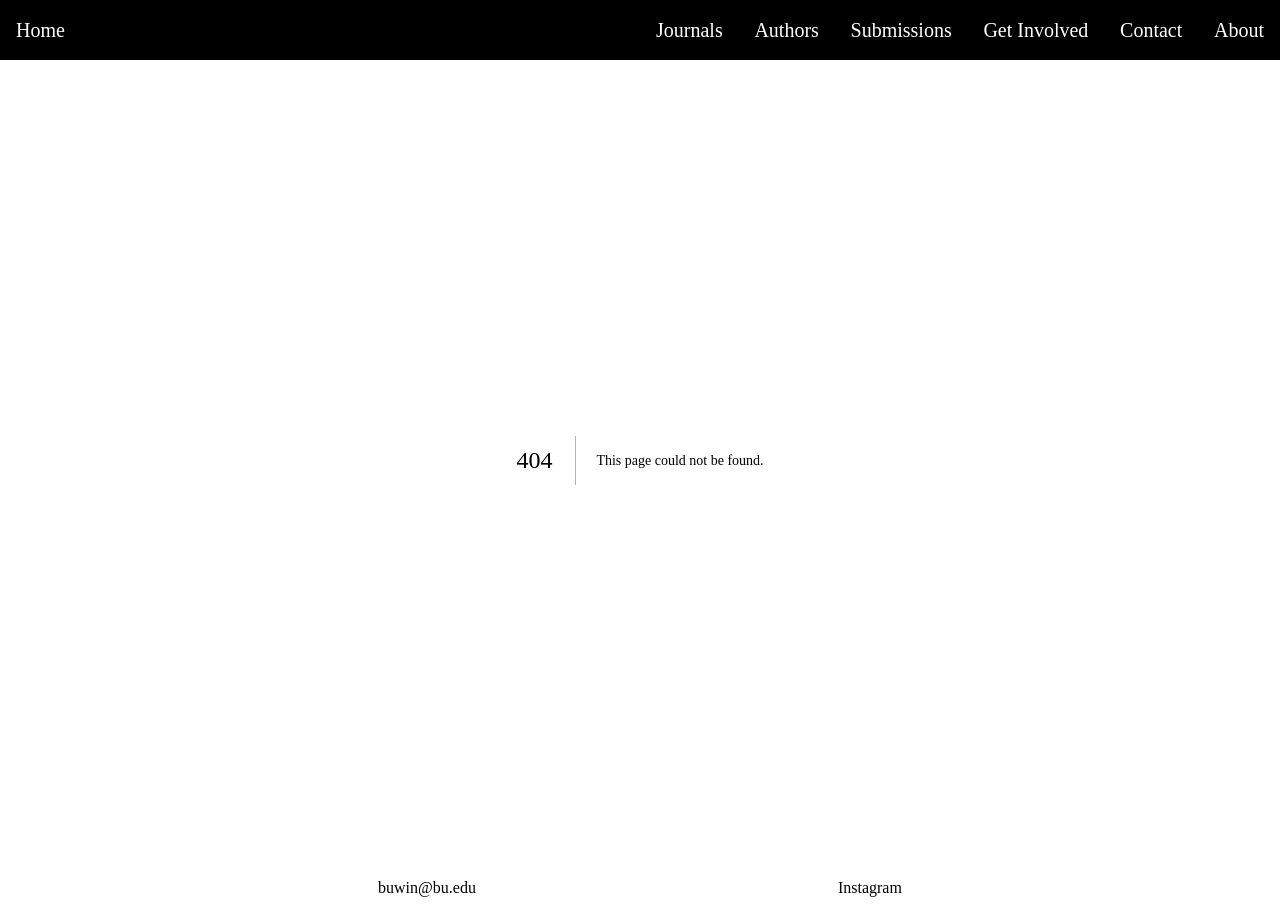
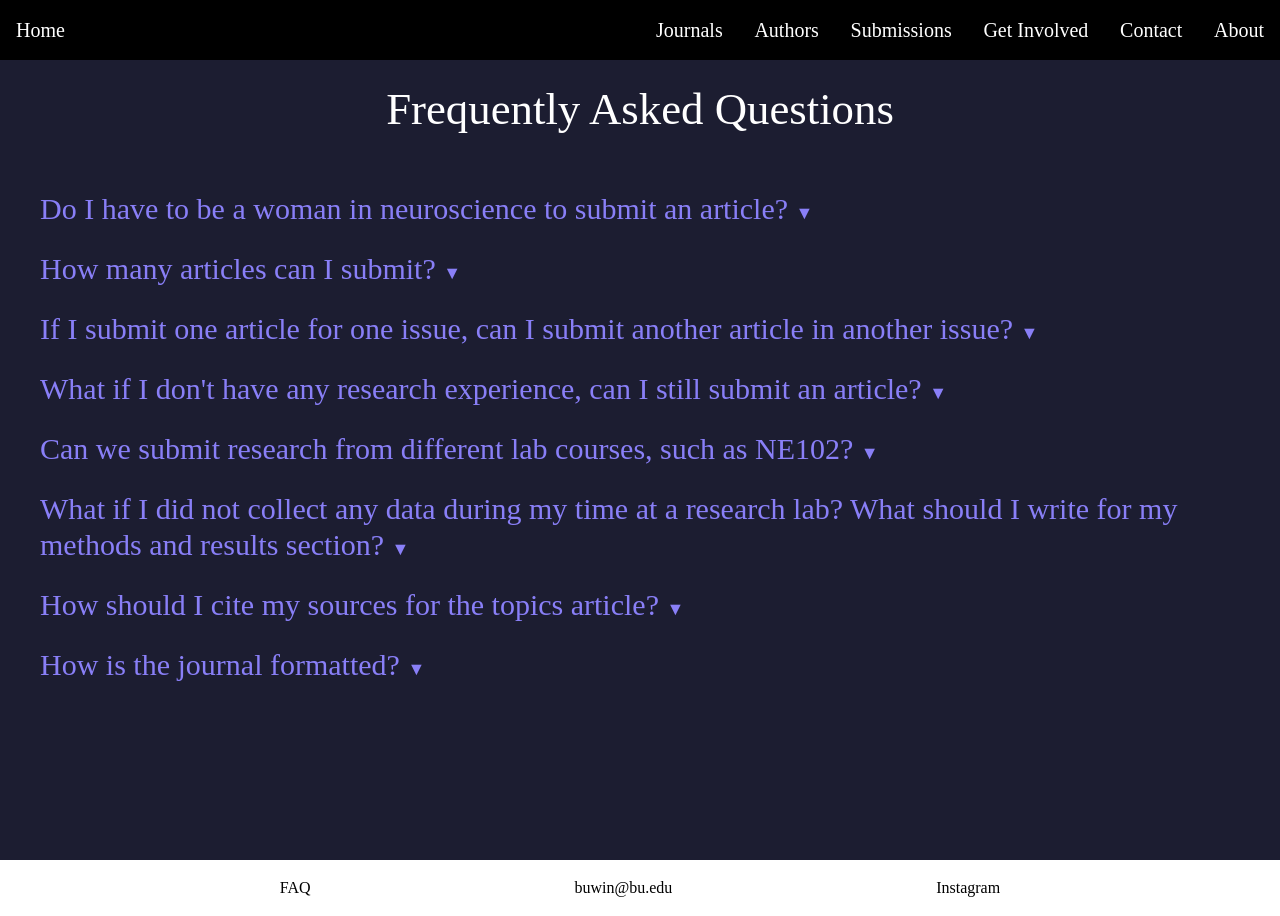
Before and after one commit to ridanaeeem/win-journal, a Next.js app: page /faq in a window 1280 px wide. Before the commit this address had no page. Built offline with nearby package versions, Linux system fonts and the light colour scheme.

Commit message:
faq page

```diff
--- a/app/contact/page.tsx
+++ b/app/contact/page.tsx
@@ -65,35 +65,6 @@ export default function Contact() {
 						<ContactForm />
 					</div>
 				</div>
-				<h2 className="m-10 mb-0 text-4xl">Frequently Asked Questions</h2>
-				<div className="m-10 mb-0 text-4xl">
-					<Collapsible
-						title="Do I have to be a woman in neuroscience to submit an article?"
-						description="Absolutely not, anyone is welcome to submit any type of article, as long as they are a BU student!"
-					/>
-					<Collapsible
-						title="How many articles can I submit?"
-						description="There is no limit to how many or how little articles you can submit. You are welcome to submit as many articles as you desire! We suggest that if you want to submit multiple research articles, you may want to consider submitting them for different issues. For example, you may consider submitting an article for the summer program you just completed in our Fall issue, and then submit another article for the research you conducted during the semester in our Spring issue. This allows you to have your work displayed in multiple areas rather than just one."
-					/>
-					<Collapsible
-						title="If I submit one article for one issue, can I submit another article in another issue?"
-						description="Absolutely! As long as you do not submit the same article, you can definitely submit again when submissions for the next issue arise."
-					/>
-					<Collapsible
-						title="What if I don't have any research experience, can I still submit an article?"
-						description="Yes, anyone is welcome to submit a topics article, which does not require any experience to write. You can think of a topics article like a review paper, where you can write about whatever topic in neuroscience interests you the most and support your findings with peer-reviewed papers."
-					/>
-					<Collapsible
-						title="Can we submit research from different lab courses, such as NE102?"
-						description="Nah fam"
-					/>
-					<Collapsible
-						title="What if I did not collect any data during my time at a research lab? What should I write for my methods and results section?"
-						description=""
-					/>
-					<Collapsible title="How should I cite my sources for the topics article?" description="" />
-					<Collapsible title="How is the journal formatted?" description="" />
-				</div>
 			</main>
 		</div>
 	);
--- /dev/null
+++ b/app/faq/page.tsx
@@ -0,0 +1,41 @@
+import React from "react";
+import Collapsible from "@/components/collapsible";
+
+export default function FAQ() {
+	return (
+		<div>
+			<title>GAQ</title>
+			<main className="min-h-screen ">
+				<h1 className="subtitle">Frequently Asked Questions</h1>
+				<div className="my-5 mx-10 pb-20 text-4xl">
+					<Collapsible
+						title="Do I have to be a woman in neuroscience to submit an article?"
+						description="Absolutely not, anyone is welcome to submit any type of article, as long as they are a BU student!"
+					/>
+					<Collapsible
+						title="How many articles can I submit?"
+						description="There is no limit to how many or how little articles you can submit. You are welcome to submit as many articles as you desire! We suggest that if you want to submit multiple research articles, you may want to consider submitting them for different issues. For example, you may consider submitting an article for the summer program you just completed in our Fall issue, and then submit another article for the research you conducted during the semester in our Spring issue. This allows you to have your work displayed in multiple areas rather than just one."
+					/>
+					<Collapsible
+						title="If I submit one article for one issue, can I submit another article in another issue?"
+						description="Absolutely! As long as you do not submit the same article, you can definitely submit again when submissions for the next issue arise."
+					/>
+					<Collapsible
+						title="What if I don't have any research experience, can I still submit an article?"
+						description="Yes, anyone is welcome to submit a topics article, which does not require any experience to write. You can think of a topics article like a review paper, where you can write about whatever topic in neuroscience interests you the most and support your findings with peer-reviewed papers."
+					/>
+					<Collapsible
+						title="Can we submit research from different lab courses, such as NE102?"
+						description="Nah fam"
+					/>
+					<Collapsible
+						title="What if I did not collect any data during my time at a research lab? What should I write for my methods and results section?"
+						description=""
+					/>
+					<Collapsible title="How should I cite my sources for the topics article?" description="" />
+					<Collapsible title="How is the journal formatted?" description="" />
+				</div>
+			</main>
+		</div>
+	);
+}
--- a/components/authors-display.tsx
+++ b/components/authors-display.tsx
@@ -10,7 +10,7 @@ export default function AuthorsDisplay() {
 	console.log("logging data");
 	console.log(data);
 	if (error) return <div>failed to load</div>;
-	if (!data) return <div>loading...</div>;
+	if (!data) return <div className="text-center">loading...</div>;
 	const authors = data;
 	// const validAuthors = authors.filter((article: Author) => article.email !== "");
 
--- a/components/footer.tsx
+++ b/components/footer.tsx
@@ -1,11 +1,17 @@
+import Link from "next/link";
 export default function Footer() {
 	return (
 		<nav className="w-full">
 			<ul className="flex justify-evenly p-[1rem] z-10 bg-[#ffffff]">
-				<a href="mailto: buwin@bu.edu">buwin@bu.edu</a>
-				<a href="https://www.instagram.com/bostonuwin/" target="_blank">
+				<Link href="/faq" className="hover:text-mainlight">
+					FAQ
+				</Link>
+				<Link href="mailto: buwin@bu.edu" className="hover:text-mainlight">
+					buwin@bu.edu
+				</Link>
+				<Link href="https://www.instagram.com/bostonuwin/" target="_blank" className="hover:text-mainlight">
 					Instagram
-				</a>
+				</Link>
 			</ul>
 		</nav>
 	);
```
